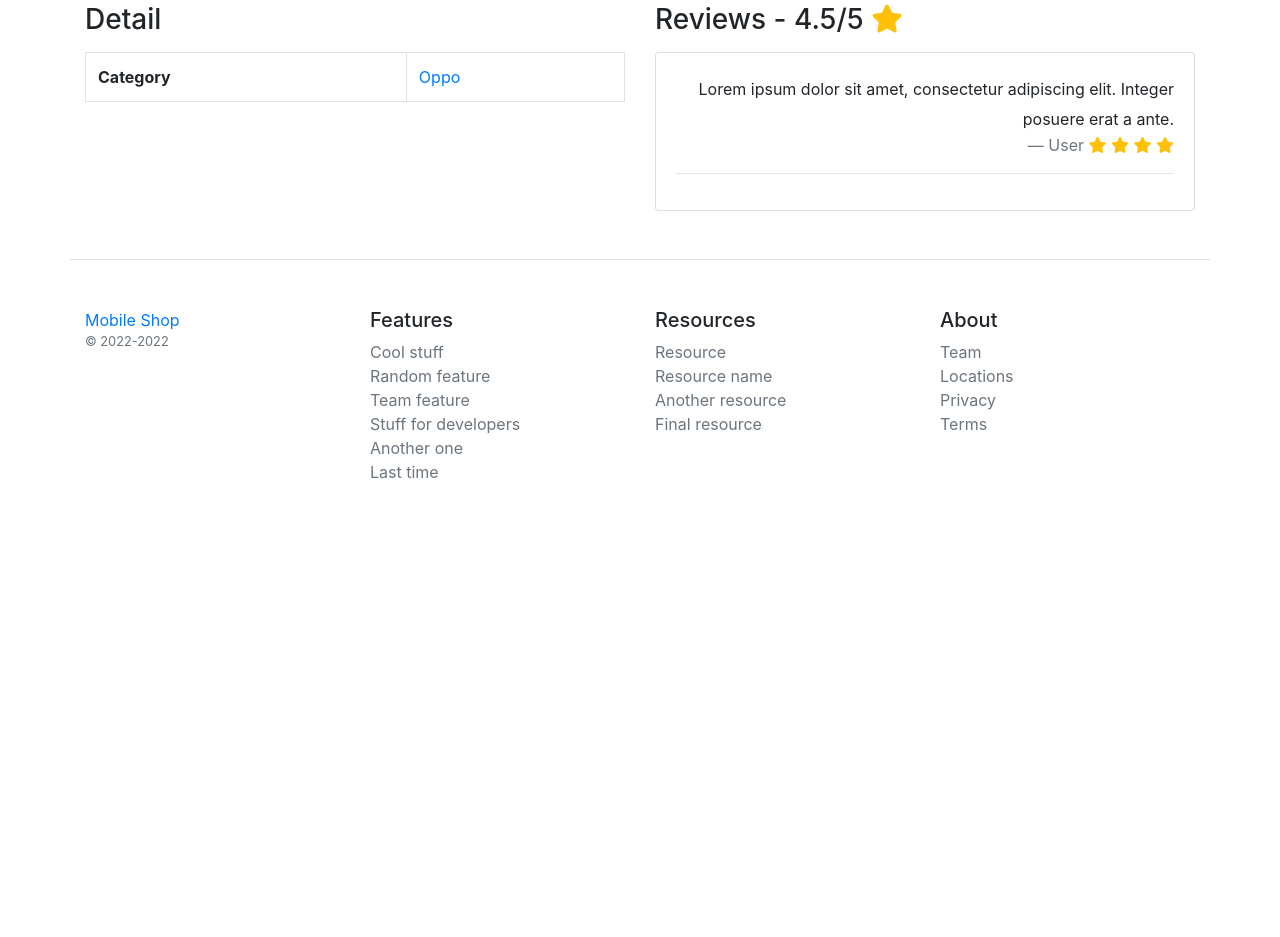
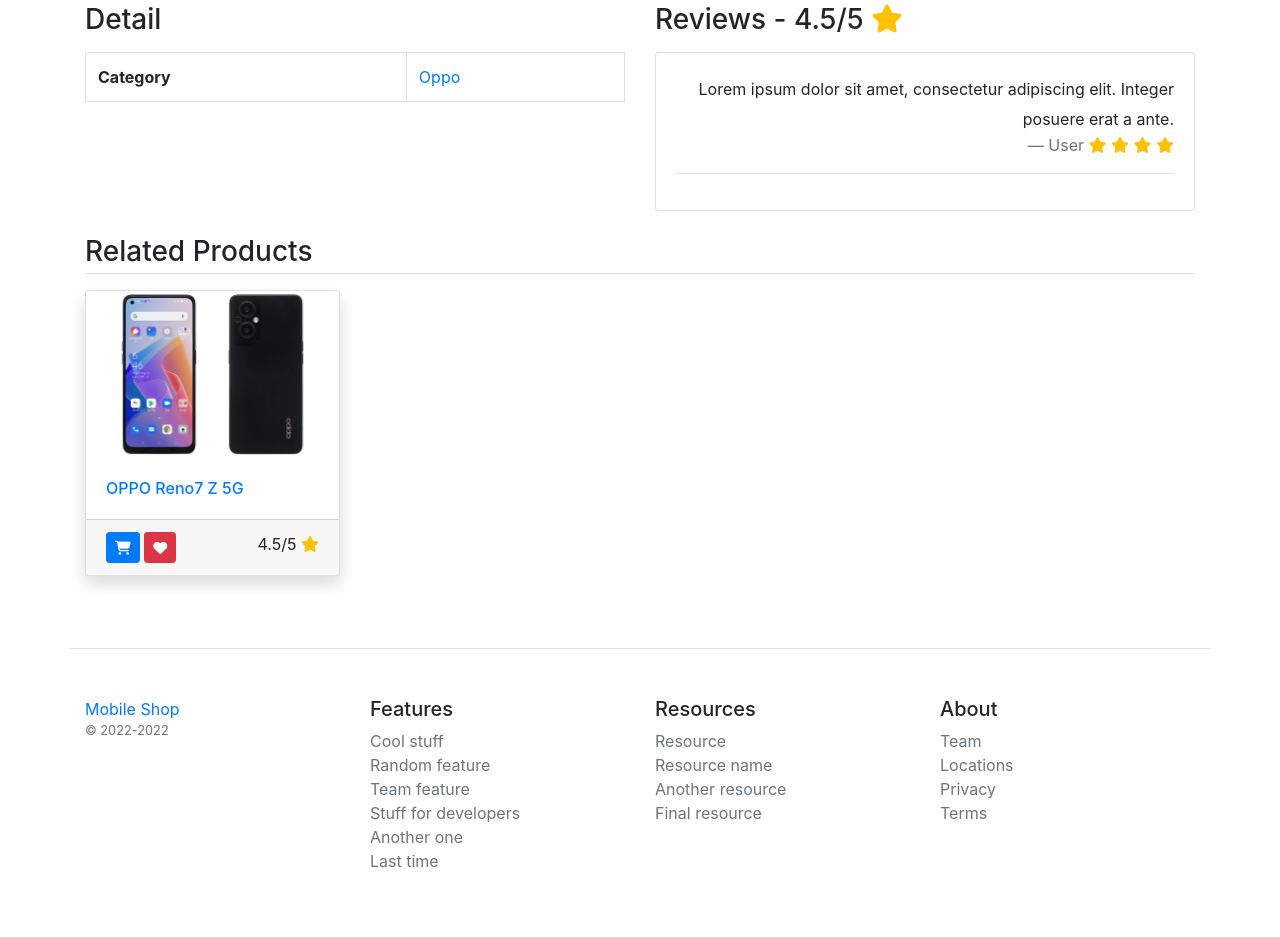
Before and after one commit to anhnguyen1701/ecomerce, a Django app: a page that uses templates/product_detail.html in a window 1280 px wide. Shown: the part 536-1473 px from the top of the page. Before the commit the page ends 1015 px from the top, so only its background shows below. Run offline with Django 4.2, Linux system fonts and the light colour scheme; data comes from the database, SQL or seed files in the repository; both versions use the stored data as it was after the commit; some libraries are stand-ins or nearby versions.

Commit message:
relate product

```diff
--- a/main/urls.py
+++ b/main/urls.py
@@ -7,4 +7,5 @@
     path('product-list', views.product_list, name='product-list'),
     path('category-product-list/<int:cat_id>',views.category_product_list,name='category-product-list'),
     path('product/<str:slug>/<int:id>',views.product_detail,name='product_detail'),
+    path('filter-product',views.filter_product,name='filter-product'),
 ]
--- a/main/views.py
+++ b/main/views.py
@@ -1,3 +1,4 @@
+from django.http import HttpResponse
 from django.shortcuts import render
 from .models import *
 from django.db.models import Max,Min
@@ -37,10 +38,24 @@
 # Product detail
 def product_detail(request, slug, id):
     product = Product.objects.get(id=id)
-    return render(request, 'product_detail.html', {'data': product})
+    related_products=Product.objects.filter(category=product.category).exclude(id=id)[:4]
+    return render(request, 'product_detail.html', {'data': product,'related':related_products})
 
 # Search
 def search(request):
     q = request.GET['q']
     data = Product.objects.filter(title__icontains=q).order_by('-id')
     return render(request, 'search.html', {'data': data})
+
+#Filter Products
+def filter_product(request):
+    colors = request.GET.getlist('color[]')
+    categories = request.GET.getlist('category[]')
+    sizes = request.GET.getlist('size[]')
+    filterProducts = ProductAttribute.objects.filter(
+        color__id__in = colors,
+        product__category__id__in = categories
+		# size__id__in=sizes,
+    )
+    return HttpResponse(filterProducts.query)
+    # return JsonResponse({'data':list(filterProducts)})
--- a/templates/product_detail.html
+++ b/templates/product_detail.html
@@ -77,6 +77,28 @@
 			</div>
 		</div>
 	</div>
+	<!-- Related Products -->
+	<h3 class="mt-4 mb-3 border-bottom pb-1">Related Products</h3>
+	<div class="row">
+		{% for product in related %}
+		<div class="col-md-3 mb-4">
+			<div class="card shadow">
+				<a href="/product/{{product.slug}}/{{product.id}}"><img src="/media/{{product.productattribute_set.first.image}}" class="card-img-top" alt="{{product.title}}"></a>
+				<div class="card-body">
+				<h6 class="card-text"><a href="/product/{{product.slug}}/{{product.id}}">{{product.title}}</a></h6>
+				</div>
+				<div class="card-footer">
+					<button class="btn btn-sm btn-primary"><i class="fa fa-shopping-cart"></i></button>
+					<button class="btn btn-sm btn-danger"><i class="fa fa-heart"></i></button>
+					<span class="float-right">
+						4.5/5
+						<i class="fa fa-star text-warning"></i>
+					</span>
+				</div>
+			</div>
+		</div>
+		{% endfor %}
+	</div>
 </main>
 <script src="https://cdn.jsdelivr.net/gh/igorlino/elevatezoom-plus@1.2.3/src/jquery.ez-plus.js"></script>
 <script>
```
Also changed, not shown: templates/filters.html (+4 -3 lines), db.sqlite3, media/product_imgs/123.jpg (added).
